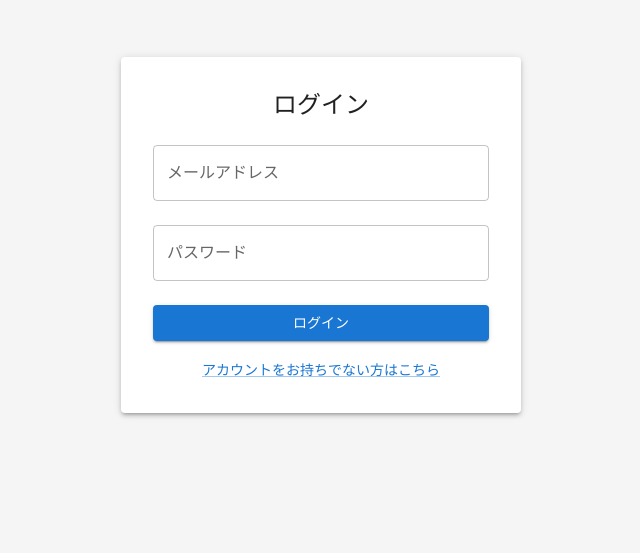
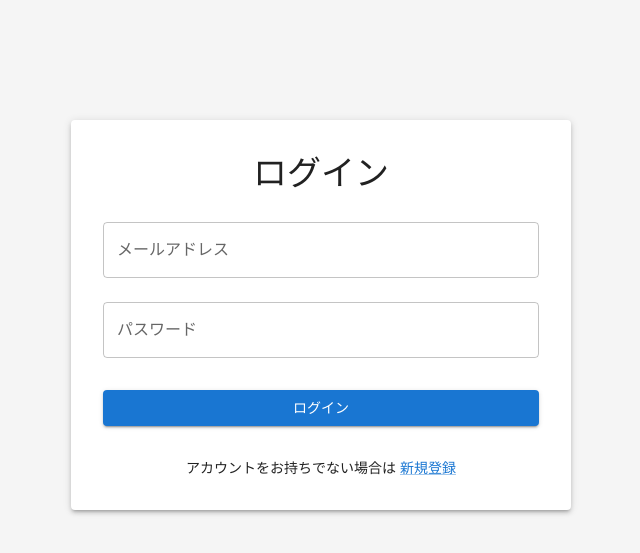
Before and after one commit to masa-mizutani/seo-content-generator, a React (Vite) app in the folder frontend/: page /login in a window 1280 px wide. Shown: the part 117-670 px from the top of the page, without its empty margins (319-959 px from the left). Built offline with nearby package versions, Linux system fonts and the light colour scheme; no server answers.

Commit message:
Fix login issues and simplify content generation page

```diff
--- a/frontend/src/hooks/useContentGeneration.ts
+++ b/frontend/src/hooks/useContentGeneration.ts
@@ -45,33 +45,11 @@ export const useContentGeneration = () => {
   });
 
   // コンテンツ一覧取得
-  const { data: contents, isLoading: isLoadingContents, refetch } = useQuery({
+  const { data: contents, isLoading: isLoadingContents } = useQuery({
     queryKey: ['contents'],
     queryFn: () => contentApi.getContents(),
-    // 自動的にデータを取得しないように設定
-    enabled: initialLoadDone,
-  });
-
-  // コンポーネントがマウントされたときに初期ロードフラグを設定
-  useEffect(() => {
-    setInitialLoadDone(true);
-  }, []);
-
-  // コンテンツ更新
-  const updateMutation = useMutation({
-    mutationFn: ({ id, data }: { id: number; data: Partial<GeneratedContent> }) =>
-      contentApi.updateContent(id, data),
-    onSuccess: () => {
-      queryClient.invalidateQueries({ queryKey: ['contents'] });
-    },
-  });
-
-  // コンテンツ削除
-  const deleteMutation = useMutation({
-    mutationFn: (id: number) => contentApi.deleteContent(id),
-    onSuccess: () => {
-      queryClient.invalidateQueries({ queryKey: ['contents'] });
-    },
+    // 自動的にデータを取得するように設定を戻す
+    enabled: true,
   });
 
   return {
@@ -81,11 +59,6 @@ export const useContentGeneration = () => {
     setSelectedContent,
     generateContent: generateMutation.mutate,
     isGenerating: generateMutation.isPending,
-    updateContent: updateMutation.mutate,
-    isUpdating: updateMutation.isPending,
-    deleteContent: deleteMutation.mutate,
-    isDeleting: deleteMutation.isPending,
-    error: generateMutation.error || updateMutation.error || deleteMutation.error,
-    refetchContents: refetch,
+    error: generateMutation.error,
   };
 };
--- a/frontend/src/pages/ContentGeneration.tsx
+++ b/frontend/src/pages/ContentGeneration.tsx
@@ -41,12 +41,7 @@ const ContentGeneration = () => {
     setSelectedContent,
     generateContent,
     isGenerating,
-    updateContent,
-    isUpdating,
-    deleteContent,
-    isDeleting,
     error,
-    refetchContents,
   } = useContentGeneration();
 
   const formik = useFormik({
@@ -64,12 +59,6 @@ const ContentGeneration = () => {
       }
     },
   });
-
-  const handleDelete = async (id: number) => {
-    if (window.confirm('本当に削除しますか？')) {
-      await deleteContent(id);
-    }
-  };
 
   const handleCloseDialog = () => {
     setSelectedContent(null);
@@ -130,18 +119,9 @@ const ContentGeneration = () => {
       </Paper>
 
       {/* 生成済みコンテンツ一覧 */}
-      <Box sx={{ display: 'flex', justifyContent: 'space-between', alignItems: 'center', mb: 2 }}>
-        <Typography variant="h5">
-          生成済みコンテンツ
-        </Typography>
-        <Button
-          variant="outlined"
-          onClick={() => refetchContents()}
-          disabled={isLoadingContents}
-        >
-          {isLoadingContents ? <CircularProgress size={20} /> : '更新'}
-        </Button>
-      </Box>
+      <Typography variant="h5" gutterBottom>
+        生成済みコンテンツ
+      </Typography>
 
       {isLoadingContents ? (
         <Box sx={{ display: 'flex', justifyContent: 'center', mt: 4 }}>
@@ -173,13 +153,6 @@ const ContentGeneration = () => {
                   >
                     <EditIcon />
                   </IconButton>
-                  <IconButton
-                    onClick={() => handleDelete(content.id)}
-                    aria-label="delete"
-                    disabled={isDeleting}
-                  >
-                    <DeleteIcon />
-                  </IconButton>
                 </CardActions>
               </Card>
             </Grid>
@@ -193,7 +166,7 @@ const ContentGeneration = () => {
         </Box>
       )}
 
-      {/* コンテンツ編集ダイアログ */}
+      {/* コンテンツ詳細ダイアログ */}
       <Dialog
         open={Boolean(selectedContent)}
         onClose={handleCloseDialog}
@@ -202,7 +175,7 @@ const ContentGeneration = () => {
       >
         {selectedContent && (
           <>
-            <DialogTitle>コンテンツの編集</DialogTitle>
+            <DialogTitle>コンテンツの詳細</DialogTitle>
             <DialogContent>
               <Box sx={{ mt: 2 }}>
                 <Typography variant="h6" gutterBottom>
@@ -220,18 +193,6 @@ const ContentGeneration = () => {
               <Button onClick={handleCloseDialog} color="primary">
                 閉じる
               </Button>
-              <Button
-                onClick={() =>
-                  updateContent({
-                    id: selectedContent.id,
-                    data: { status: 'published' },
-                  })
-                }
-                color="primary"
-                disabled={isUpdating}
-              >
-                {isUpdating ? <CircularProgress size={24} /> : '公開する'}
-              </Button>
             </DialogActions>
           </>
         )}
--- a/frontend/src/pages/Login.tsx
+++ b/frontend/src/pages/Login.tsx
@@ -12,7 +12,6 @@ import {
   CircularProgress,
 } from '@mui/material';
 import { Link as RouterLink, useNavigate, useLocation } from 'react-router-dom';
-import { useAuth } from '../contexts/AuthContext';
 import { authApi } from '../services/api';
 
 // バリデーションスキーマ
@@ -33,7 +32,6 @@ interface FormValues {
 }
 
 const Login = () => {
-  const { login } = useAuth();
   const navigate = useNavigate();
   const location = useLocation();
   const [error, setError] = useState<string | null>(null);
@@ -58,18 +56,20 @@ const Login = () => {
 
       try {
         // authApiを使用してログイン
-        await authApi.login(values.email, values.password);
+        const response = await authApi.login(values.email, values.password);
+        console.log('Login successful, token received:', !!response.access_token);
 
         // ユーザー情報を取得してコンテキストを更新
         try {
-          await authApi.getCurrentUser();
+          const userData = await authApi.getCurrentUser();
+          console.log('User data fetched successfully:', userData);
 
           // コンテンツ生成ページへリダイレクト
           navigate('/generate');
         } catch (userError) {
           console.error('Error during user data fetch:', userError);
           setError('ユーザー情報の取得に失敗しました。再度ログインしてください。');
-          throw userError;
+          localStorage.removeItem('token');
         }
       } catch (loginError) {
         console.error('Login API error:', loginError);
@@ -78,6 +78,7 @@ const Login = () => {
         } else {
           setError('ログインに失敗しました');
         }
+        localStorage.removeItem('token');
       }
     } catch (error) {
       console.error('Login error:', error);
@@ -85,6 +86,7 @@ const Login = () => {
       if (!error) {
         setError('予期せぬエラーが発生しました。再度お試しください。');
       }
+      localStorage.removeItem('token');
     } finally {
       setSubmitting(false);
       setIsLoggingIn(false);
@@ -101,9 +103,25 @@ const Login = () => {
   });
 
   return (
-    <Box sx={{ display: 'flex', justifyContent: 'center', alignItems: 'center', minHeight: '80vh' }}>
-      <Paper elevation={3} sx={{ p: 4, width: '100%', maxWidth: 400 }}>
-        <Typography variant="h5" component="h1" gutterBottom align="center">
+    <Box
+      sx={{
+        display: 'flex',
+        justifyContent: 'center',
+        alignItems: 'center',
+        minHeight: '100vh',
+        bgcolor: 'background.default',
+      }}
+    >
+      <Paper
+        elevation={3}
+        sx={{
+          p: 4,
+          width: '100%',
+          maxWidth: 500,
+          mx: 2,
+        }}
+      >
+        <Typography variant="h4" component="h1" gutterBottom align="center">
           ログイン
         </Typography>
 
@@ -116,12 +134,6 @@ const Login = () => {
         {success && (
           <Alert severity="success" sx={{ mb: 2 }}>
             {success}
-          </Alert>
-        )}
-
-        {formik.status && (
-          <Alert severity="error" sx={{ mb: 2 }}>
-            {formik.status}
           </Alert>
         )}
 
@@ -157,23 +169,20 @@ const Login = () => {
             fullWidth
             type="submit"
             disabled={isLoggingIn}
-            sx={{ mb: 2, mt: 2 }}
+            sx={{ mt: 3, mb: 2 }}
           >
-            {isLoggingIn ? (
-              <>
-                <CircularProgress size={24} sx={{ mr: 1, color: 'white' }} />
-                ログイン中...
-              </>
-            ) : (
-              'ログイン'
-            )}
+            {isLoggingIn ? <CircularProgress size={24} /> : 'ログイン'}
           </Button>
-          <Box sx={{ textAlign: 'center' }}>
-            <Link component={RouterLink} to="/register" variant="body2">
-              アカウントをお持ちでない方はこちら
+        </form>
+
+        <Box sx={{ mt: 2, textAlign: 'center' }}>
+          <Typography variant="body2">
+            アカウントをお持ちでない場合は{' '}
+            <Link component={RouterLink} to="/register">
+              新規登録
             </Link>
-          </Box>
-        </form>
+          </Typography>
+        </Box>
       </Paper>
     </Box>
   );
```
